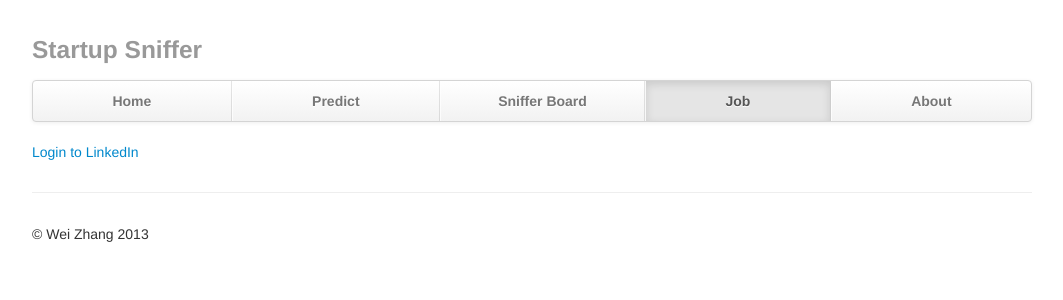
After one commit to Pthinker/Startup_Sniffer, a Flask app: page /job/ in a window 1280 px wide. The commit adds this page. Shown: the top 300 px of the page, without its empty margins (108-1171 px from the left). Run offline with Flask 2, Linux system fonts and the light colour scheme; parts of the project's set-up code (start-up, migrations or seed data) failed here and were passed over.

Commit message:
add linked oauth login

```diff
--- a/app/__init__.py
+++ b/app/__init__.py
@@ -1,4 +1,4 @@
-from flask import Flask, render_template, g, redirect
+from flask import Flask, render_template, g, redirect, session
 from flask.ext.sqlalchemy import SQLAlchemy
 from app.models import *
 import os
@@ -22,6 +22,11 @@ def before_request():
     g.db = db
     g.app = app
 
+@app.before_first_request
+def before_first_request():
+    session['user_oauth_token'] = None
+    session['user_oauth_secret'] = None
+
 @app.route('/')
 def index():
     return redirect("/home/index")
@@ -39,3 +44,6 @@ app.register_blueprint(homeModule)
 
 from app.predict.views import predict_page as predictModule
 app.register_blueprint(predictModule)
+
+from app.job.views import job_page as jobModule
+app.register_blueprint(jobModule)
--- /dev/null
+++ b/app/job/views.py
@@ -0,0 +1,93 @@
+from flask import Blueprint, render_template, request
+from flask import redirect, url_for, session, flash
+from flask_oauth import OAuth
+
+from app import *
+
+oauth = OAuth()
+
+
+job_page = Blueprint('job', __name__, url_prefix='/job')
+
+linkedin = oauth.remote_app(
+    base_url = 'http://api.linkedin.com/v1/',
+    name = 'linkedin',
+    consumer_key = app.config['LINKEDIN_API_KEY'],
+    consumer_secret = app.config['LINKEDIN_SECRET_KEY'],
+    request_token_url = 'https://api.linkedin.com/uas/oauth/requestToken',
+    access_token_url = 'https://api.linkedin.com/uas/oauth/accessToken',
+    authorize_url = 'https://www.linkedin.com/uas/oauth/authenticate')
+
+@job_page.route('/')
+@job_page.route('/index')
+def index():
+    return render_template("job/index.html")
+
+@job_page.route('/recommend')
+def recommend():
+    try:
+        token = session['user_oauth_token']
+    except KeyError:
+        token = None
+
+    if token == None:
+        return redirect(url_for('job.login'))
+
+    profile_req_url = 'http://api.linkedin.com/v1/people/~?format=json'
+    resp = linkedin.get(profile_req_url)
+
+    if resp.status == 200:
+        profile = resp.data
+
+    return render_template('job/recommend.html', Profile=profile)
+
+@job_page.route('/login')
+def login():
+    """
+    Calling into authorize will cause the OpenID auth machinery to kick
+    in. When all worked out as expected, the remote application will
+    redirect back to the callback URL provided.
+    """
+    return linkedin.authorize(callback=url_for('job.oauth_authorized',
+        next=request.args.get('next') or request.referrer or None))
+
+@linkedin.tokengetter
+def get_token():
+    """This is used by the API to look for the auth token and secret
+    it should use for API calls. During the authorization handshake
+    a temporary set of token and secret is used, but afterwards this
+    function has to return the token and secret. If you don't want
+    to store this in the database, consider putting it into the
+    session instead.
+    """
+    try:
+        oauth_token = session['user_oauth_token']
+        oauth_secret = session['user_oauth_secret']
+        if oauth_token and oauth_secret:
+            return oauth_token, oauth_secret
+    except KeyError:
+        pass
+
+@job_page.route('/oauth_authorized')
+@linkedin.authorized_handler
+def oauth_authorized(resp, oauth_token=None):
+    """
+    Called after authorization. After this function finished handling,
+    the OAuth information is removed from the session again. When this
+    happened, the tokengetter from above is used to retrieve the oauth
+    token and secret.
+    If the application redirected back after denying, the response passed
+    to the function will be `None`. Otherwise a dictionary with the values
+    the application submitted. Note that LinkedIn itself does not really
+    redirect back unless the user clicks on the application name.
+    """
+    #next_url = request.args.get('next') or url_for('job.recommend')
+    next_url = url_for('job.recommend')
+    if resp is None:
+        flash(u'You denied the request to sign in.')
+        return redirect(url_for("job.index"))
+
+    session['user_oauth_token'] = resp['oauth_token']
+    session['user_oauth_secret'] = resp['oauth_token_secret']
+
+    return redirect(next_url)
--- a/app/templates/base.html
+++ b/app/templates/base.html
@@ -113,7 +113,7 @@
                                 <li class="active"><a href="/">Home</a></li>
                                 <li><a href="/predict">Predict</a></li>
                                 <li><a href="/board">Sniffer Board</a></li>
-                                <li><a href="/job">More Stuff</a></li>
+                                <li><a href="/job">Job</a></li>
                                 <li><a href="/about">About</a></li>
                             </ul>
                             {% endblock %}
--- /dev/null
+++ b/app/templates/job/index.html
@@ -0,0 +1,15 @@
+{% extends "base.html" %}
+
+{% block navbar %}
+<ul class="nav">
+    <li><a href="/">Home</a></li>
+    <li><a href="/predict">Predict</a></li>
+    <li><a href="/board">Sniffer Board</a></li>
+    <li class="active"><a href="/job">Job</a></li>
+    <li><a href="/about">About</a></li>
+</ul>
+{% endblock %}
+
+{% block content %}
+    <a href="/job/recommend">Login to LinkedIn</a>
+{% endblock %}
--- a/app/templates/predict/index.html
+++ b/app/templates/predict/index.html
@@ -6,7 +6,7 @@
     <li><a href="/">Home</a></li>
     <li class="active"><a href="/predict">Predict</a></li>
     <li><a href="/board">Sniffer Board</a></li>
-    <li><a href="/job">More Stuff</a></li>
+    <li><a href="/job">Job</a></li>
     <li><a href="/about">About</a></li>
 </ul>
 {% endblock %}
--- a/config.py
+++ b/config.py
@@ -24,3 +24,5 @@ CB_PEOPLE_FOLDER = "scraper/scraper/crunchbase_people_json"
 CB_FINANCIAL_FOLDER = "scraper/scraper/crunchbase_financial_json"
 
 # API keys
+LINKEDIN_API_KEY = "oki2tae9xtf8"
+LINKEDIN_SECRET_KEY = "B9W8cKLz44Nj2MzD"
```
Also changed, not shown: app/templates/job/recommend.html (added, +15 -0 lines), app/job/__init__.py (added), 2 other files.
